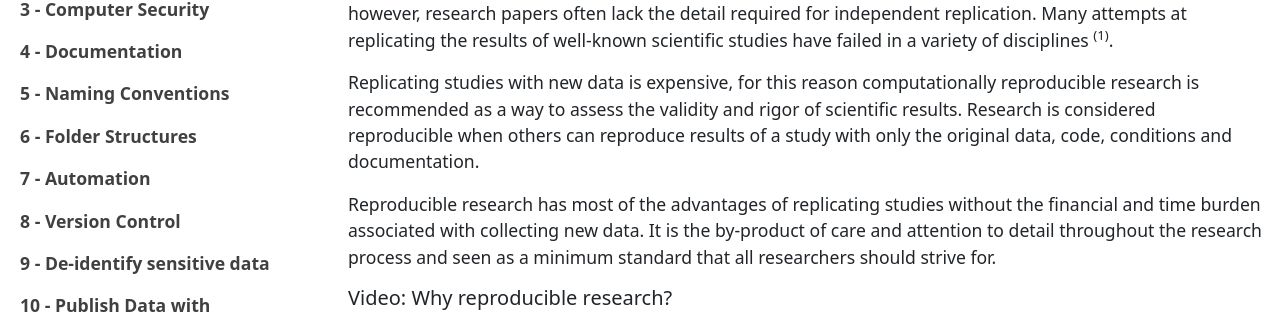
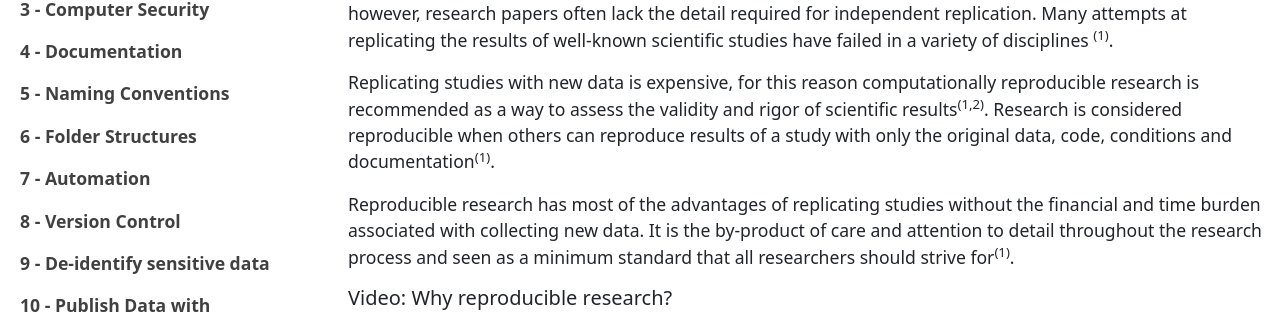
Before and after one commit to guereslib/ten-reproducible-research-things, a Jekyll site: the page built from content/00-intro.md, in a window 1280 px wide and 1400 px high, cut to the strip 375-693 px from the top of the window. Built offline with Jekyll 4.4.1, drawn with Linux system fonts in a browser that asks for light colours.

Commit message:
Update 00-intro.md

```diff
--- a/content/00-intro.md
+++ b/content/00-intro.md
@@ -7,14 +7,14 @@ title: Introduction
 
 A basic tenet in science is the ability to replicate the results of any experiment<sup>(1,2)</sup>. Replication verifies results; however, research papers often lack the detail required for independent replication. Many attempts at replicating the results of well-known scientific studies have failed in a variety of disciplines <sup>(1)</sup>.
 
-Replicating studies with new data is expensive, for this reason computationally reproducible research is recommended as a way to assess the validity and rigor of scientific results. Research is considered reproducible when others can reproduce results of a study with only the original data, code, conditions and documentation.
+Replicating studies with new data is expensive, for this reason computationally reproducible research is recommended as a way to assess the validity and rigor of scientific results<sup>(1,2)</sup>. Research is considered reproducible when others can reproduce results of a study with only the original data, code, conditions and documentation<sup>(1)</sup>.
 
-Reproducible research has most of the advantages of replicating studies without the financial and time burden associated with collecting new data. It is the by-product of care and attention to detail throughout the research process and seen as a minimum standard that all researchers should strive for.
+Reproducible research has most of the advantages of replicating studies without the financial and time burden associated with collecting new data. It is the by-product of care and attention to detail throughout the research process and seen as a minimum standard that all researchers should strive for<sup>(1)</sup>.
 
 ##### Video: Why reproducible research?
 <div style="padding:56.25% 0 0 0;position:relative;"><iframe src="https://player.vimeo.com/video/766353650?h=fb39c9c8a8&amp;badge=0&amp;autopause=0&amp;player_id=0&amp;app_id=58479" frameborder="0" allow="autoplay; fullscreen; picture-in-picture" allowfullscreen style="position:absolute;top:0;left:0;width:80%;height:80%;" title="Reproducible Research Tutorial"></iframe></div><script src="https://player.vimeo.com/api/player.js"></script>
 
-#### Benefits of reproducible research
+#### Benefits of reproducible research<sup>(1)</sup>
 - Easier to recall and explain work to collaborators, supervisors and reviewers
 - Faster to modify analyses and figures
 - Facilitates quick reconfiguration of research tasks for new projects with similar tasks
```
